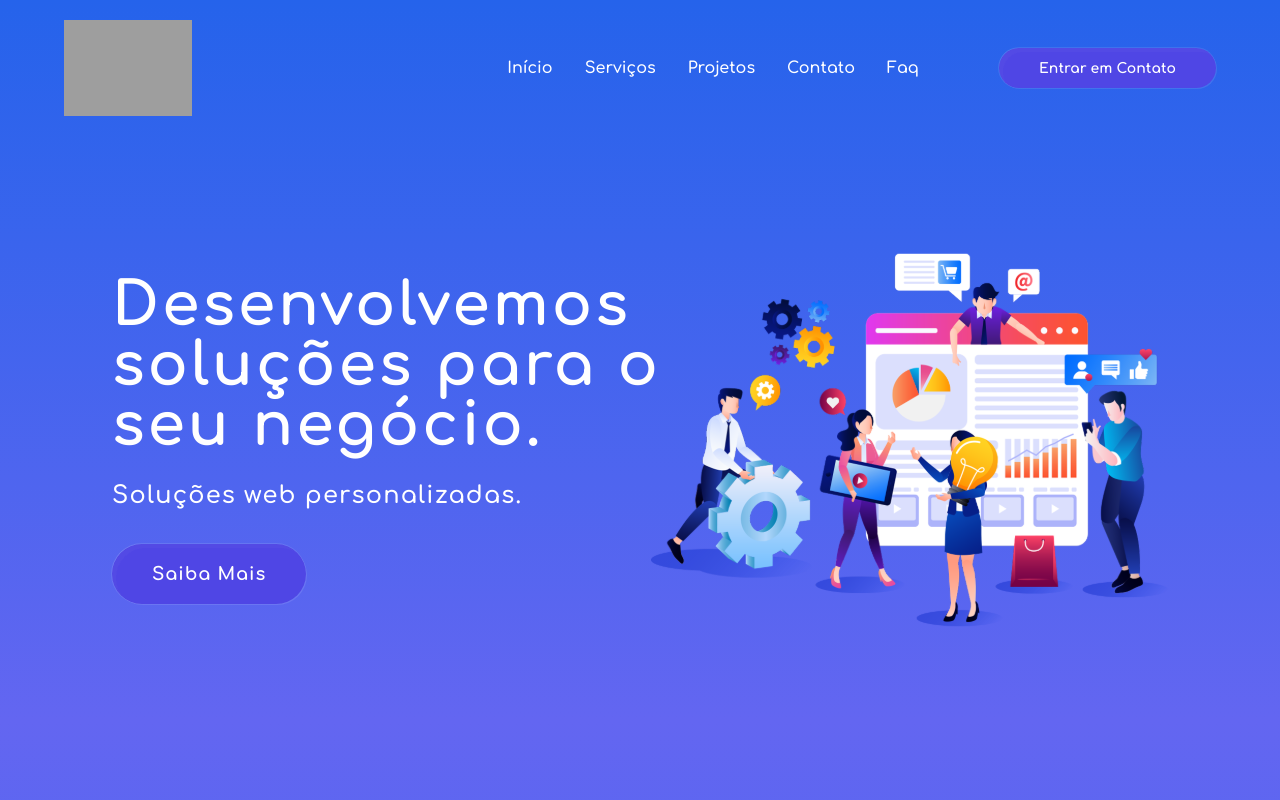
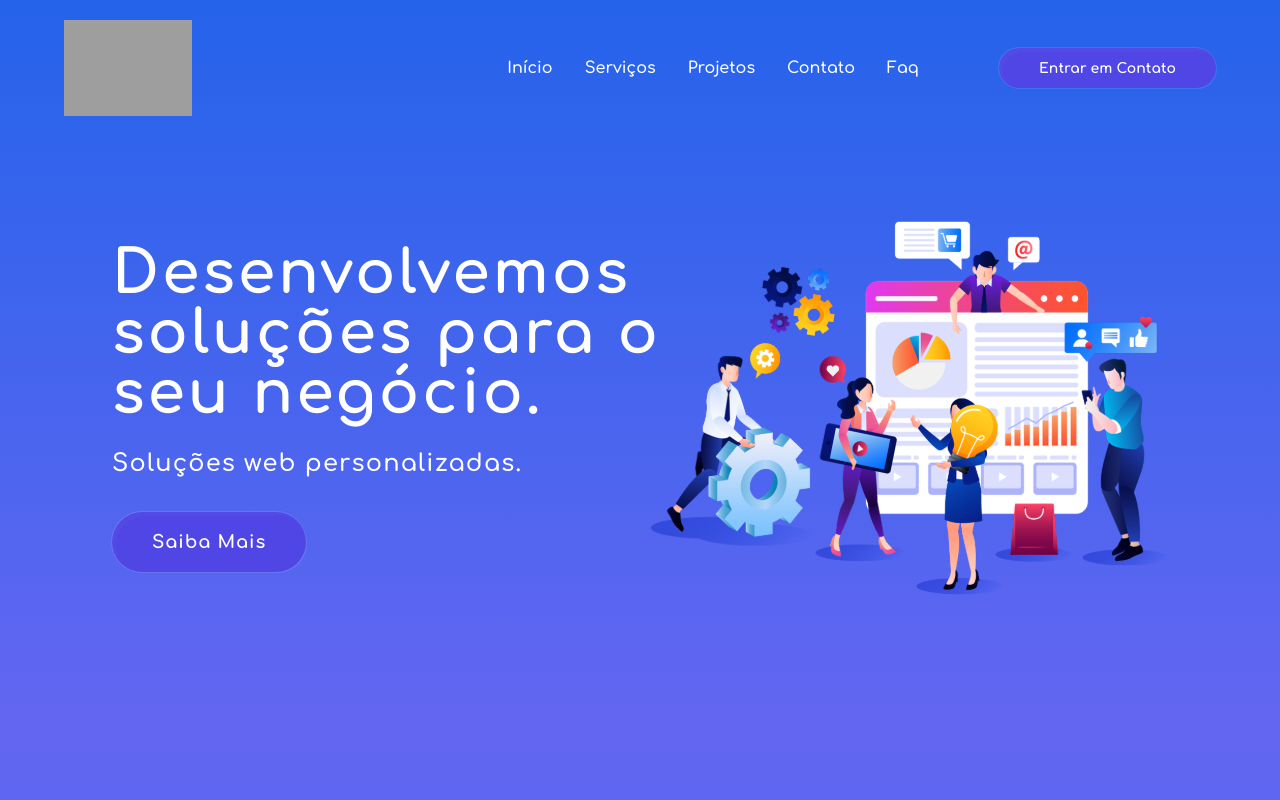
Before and after one commit to Alexandremma/my-portfolio, a React (Vite) app: page / in a window 1280 px wide. Shown: the top 800 px of the page. Built offline with nearby package versions, Linux system fonts and the light colour scheme; grey boxes are pictures that could not be loaded.

Commit message:
image path test

```diff
--- a/src/pages/initial/index.tsx
+++ b/src/pages/initial/index.tsx
@@ -31,7 +31,7 @@ export default function InitialPage() {
                     <Menu className="size-8" />
                 </div>
 
-                <div className={`lg:hidden absolute ${isMobileMenuOpen ? 'right-0' : 'right-[-1000px]'} top-0 w-full py-10 transition-all duration-500 ease-in bg-gradient-to-b from-indigo-500 to-blue-600`}>
+                <div className={`lg:hidden absolute ${isMobileMenuOpen ? 'right-0' : 'right-[-1000px]'} top-0 w-full pt-10 pb-12 transition-all duration-500 ease-in bg-gradient-to-b from-indigo-500 to-blue-600`}>
                     <nav className="">
                         <ul className="flex flex-col items-center gap-8">
                             <li onClick={closeMobileMenu} className="py-2 text-center text-2xl text-menuText font-semibold transition hover:text-menuHighlight">
@@ -98,7 +98,7 @@ export default function InitialPage() {
 
                 </section>
 
-                <section id="initial-banner-section" className="relative w-full h-screen md:h-[640px] lg:h-[720px] flex flex-col-reverse md:flex-row items-center justify-center gap-6 md:gap-0 pt-8 md:pt-40 px-8 md:px-16 lg:px-28 bg-gradient-to-t from-indigo-500 to-blue-600">
+                <section id="initial-banner-section" className="relative w-full h-screen md:h-[640px] lg:h-[720px] flex flex-col-reverse md:flex-row items-center justify-center gap-6 md:gap-0 pt-8 md:pt-24 px-8 md:px-16 lg:px-28 bg-gradient-to-t from-indigo-500 to-blue-600">
                     {/* <div className="absolute top-0 bottom-0 left-0 right-28 bg-background-image-01 bg-no-repeat bg-right"></div> */}
 
                     <div className="relative z-10">
@@ -114,7 +114,7 @@ export default function InitialPage() {
                     </div>
 
                     <div className="">
-                        <img className="md:block" src="./src/assets/images/banners/web-options.svg" alt="" />
+                        <img className="md:block" src="src/assets/images/banners/web-options.svg" alt="" />
                     </div>
                 </section>
 
@@ -315,7 +315,7 @@ export default function InitialPage() {
                         <div className="md:w-1/2">
                             <a href="https://horizonseg.com.br" target="_blank" className="block md:mb-6 md:mr-6 bg-projectBg shadow-shape border border-serviceCardBorder rounded-3xl backdrop-blur-2xl">
                                 <div className="rounded-t-full bg-projectBg">
-                                    <img className="w-full h-56 md:h-72 rounded-3xl" src="./src/assets/images/projects/horizonseg-project.png" alt="Projeto HorizonSeg" />
+                                    <img className="w-full h-56 md:h-72 rounded-3xl" src="logo-vertical-branca-completa-sem-fundo.png" alt="Projeto HorizonSeg" />
                                 </div>
 
                                 <div className="flex flex-col gap-4 md:gap-5 service-card py-8 px-8 rounded-b-3xl bg-projectBg">
```
